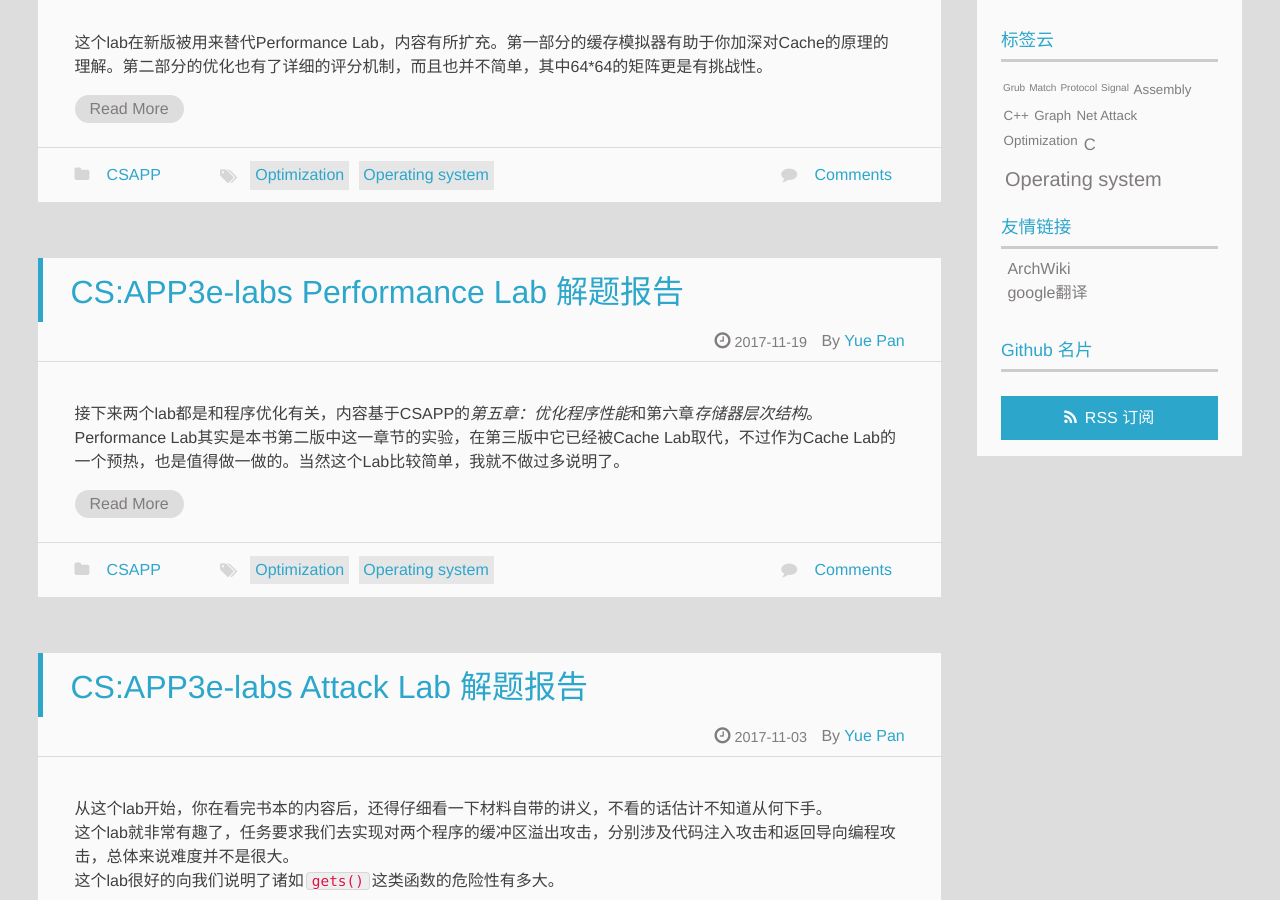
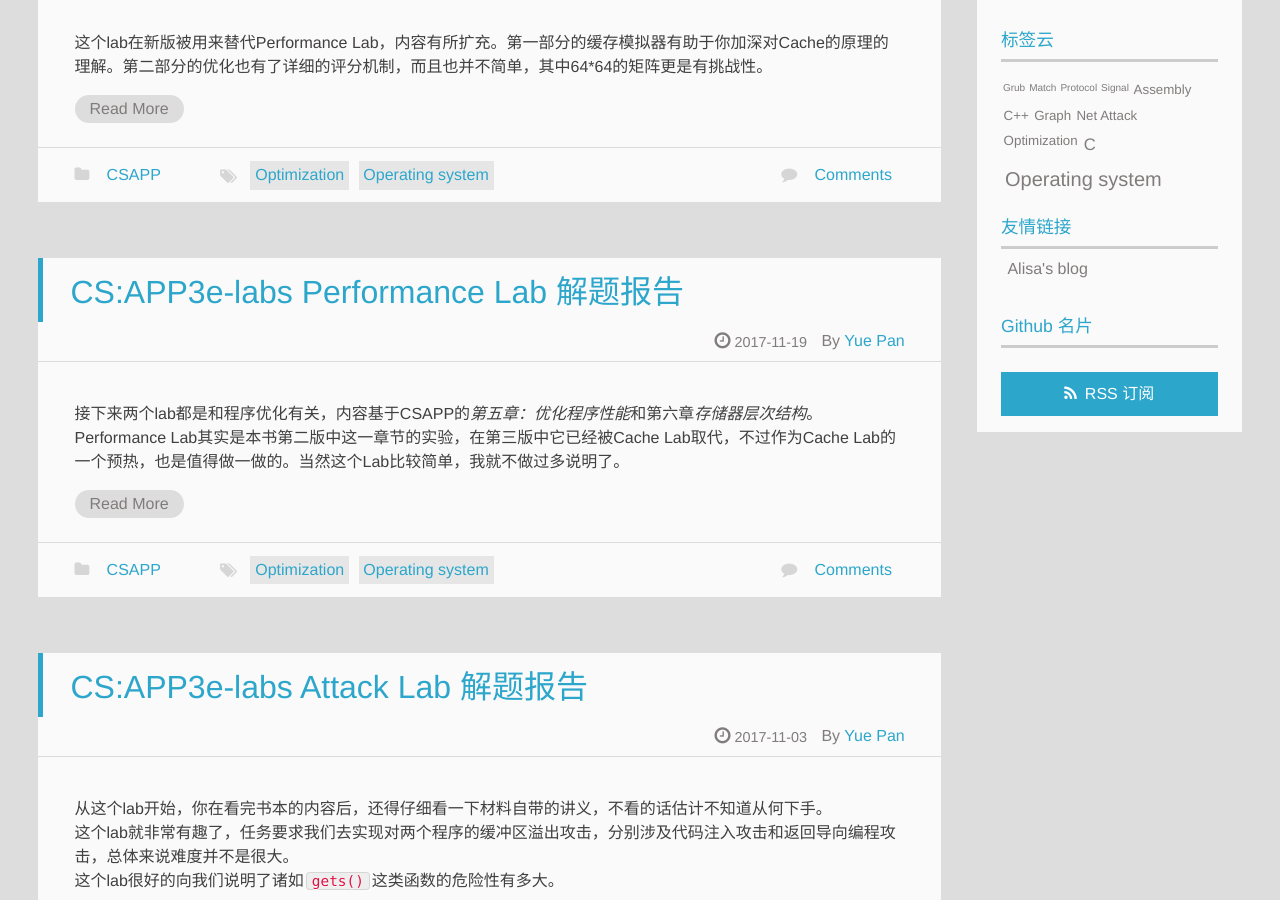
Before and after one commit to zxc479773533/zxc479773533.github.io, a Jekyll site: the page built from index.html, in a window 1280 px wide and 900 px high, scrolled down 773 px. Built offline with Jekyll 4.4.1, drawn with Linux system fonts in a browser that asks for light colours; a script that is not in the unit is left out; the list of posts is cut into pages by our own code; comment, search, counter and statistics services are not loaded.

Commit message:
add friend link

```diff
--- a/_config.yml
+++ b/_config.yml
@@ -109,8 +109,7 @@ toc:
 
 #### Links
 links:
-  ArchWiki: https://wiki.archlinux.org/
-  google翻译: https://translate.google.cn/
+  Alisa's blog: https://alisahhh.github.io/
 
 #### Comment
 duoshuo_shortname:    ## e.g. wuchong   your duoshuo short name.       website: http://duoshuo.com
```
